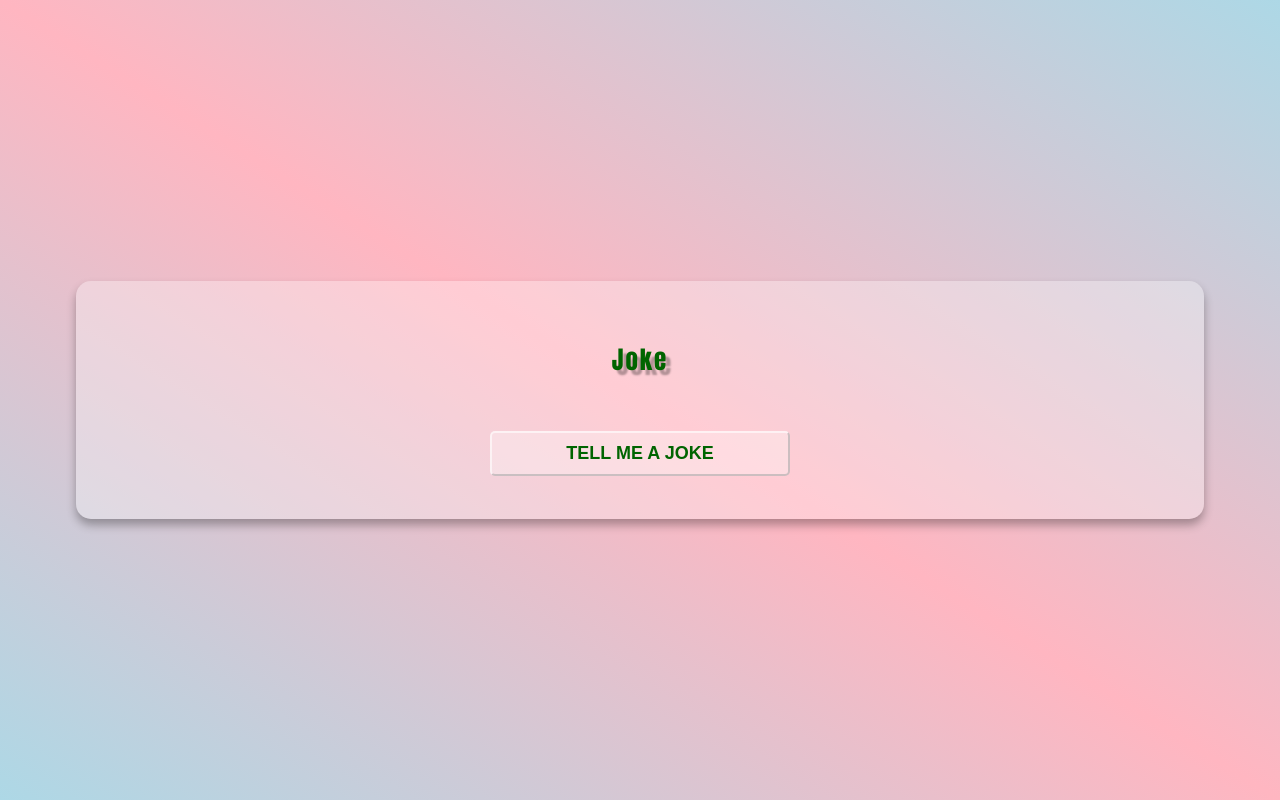
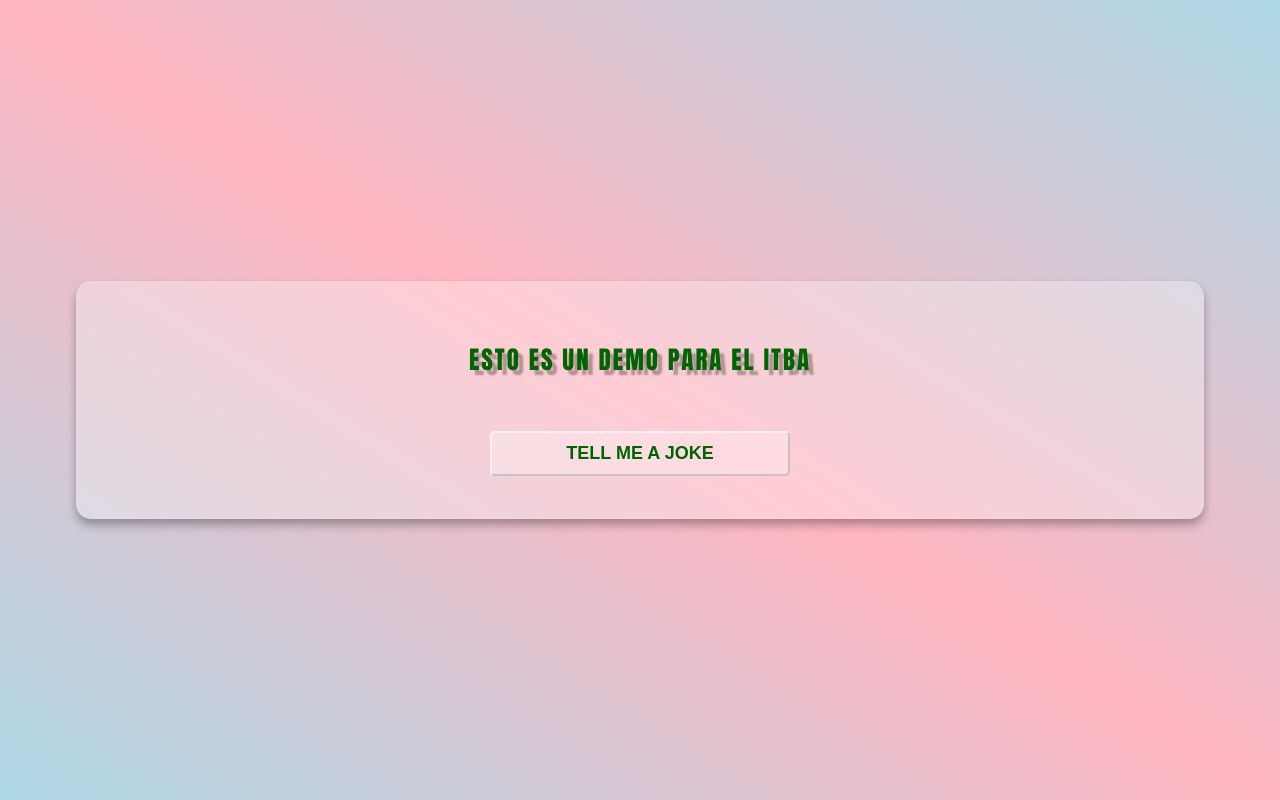
Before and after one commit to jcamposi/itba2023.github.io, a plain HTML site: page index.html in a window 1280 px wide. Drawn offline with nearby package versions, Linux system fonts and the light colour scheme.

Commit message:
Update index.html

```diff
--- a/index.html
+++ b/index.html
@@ -11,7 +11,7 @@
 <body>
     <div class="container">
         <h1 class="heading"ITBA DEMO - Dad Jokes Generator</h1>
-        <p class="joke" id="joke">Joke</p>
+        <p class="joke" id="joke">ESTO ES UN DEMO PARA EL ITBA</p>
         <button class="btn" id="btn">Tell me a joke</button>
     </div>
     <script src="index.js"></script>
```
